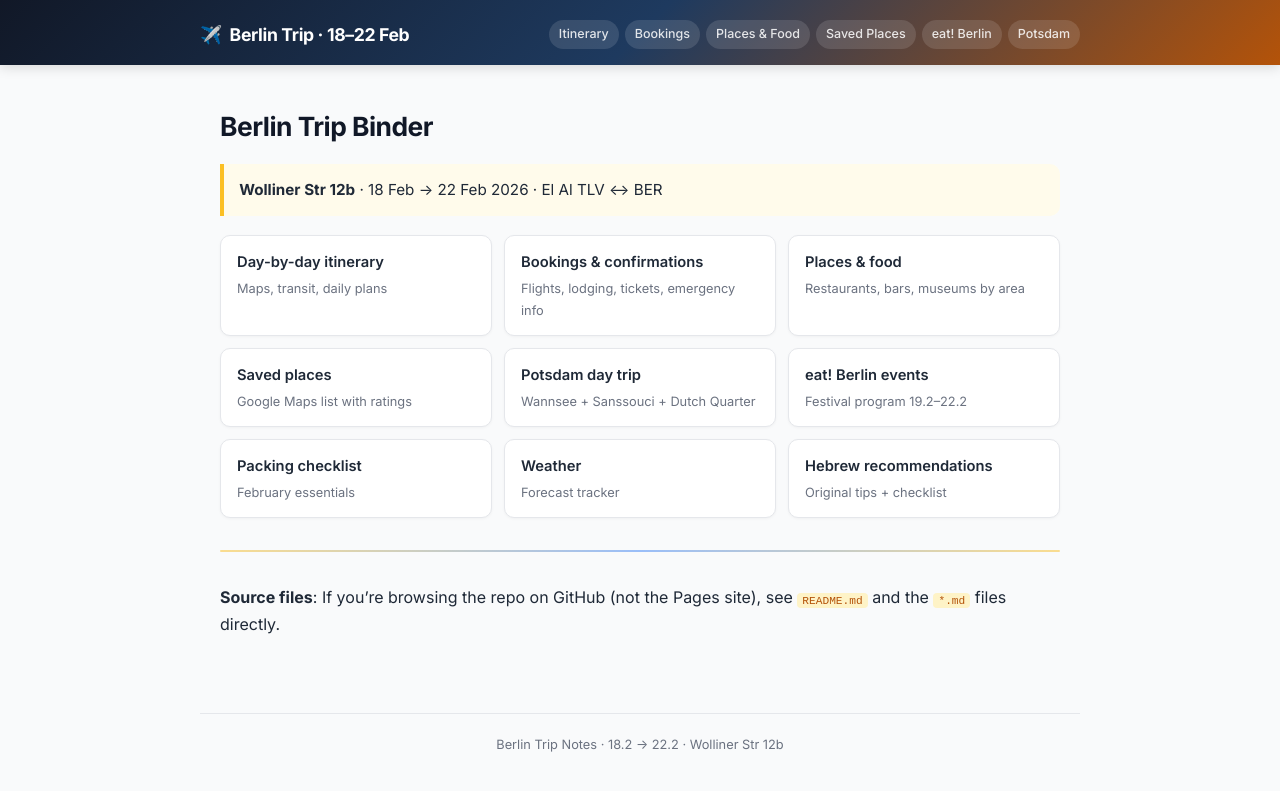
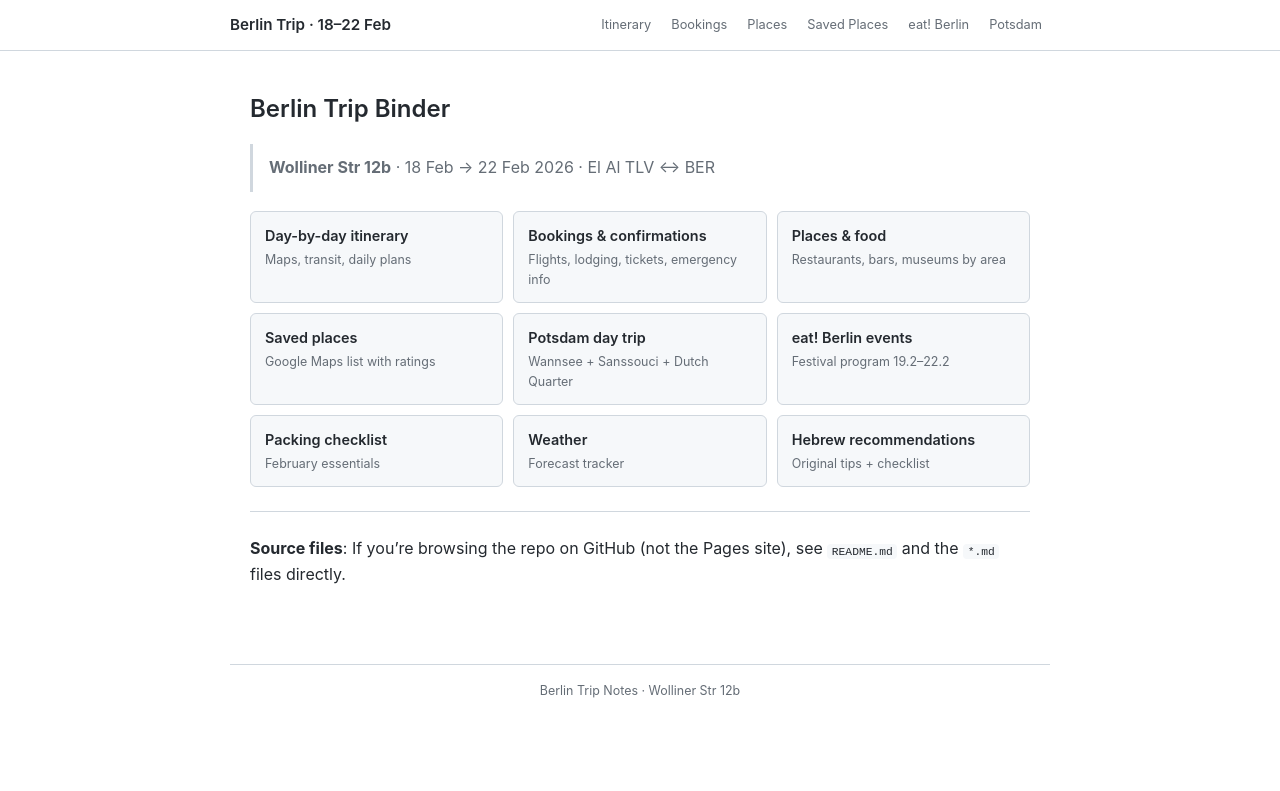
Before and after one commit to eran-benmoha/berlin-trip-notes, a Jekyll site: the page built from index.md, in a window 1280 px wide. Shown: the top 791 px of the page. Built offline with Jekyll 4.4.1, drawn with Linux system fonts in a browser that asks for light colours.

Commit message:
Simplify design — clean, minimal, no color overload
- White background, simple gray borders
- No gradients, no colored accents, no Google Fonts
- Minimal sticky header with plain text nav links
- GitHub-style neutral palette (gray-50, gray borders)
- Clean tables with light gray headers
- Simple blockquotes with gray left border
- Kept all mobile-responsive features and card homepage

Co-authored-by: eran-benmoha <eran-benmoha@users.noreply.github.com>

```diff
--- a/_layouts/default.html
+++ b/_layouts/default.html
@@ -4,69 +4,32 @@
   <meta charset="utf-8">
   <meta name="viewport" content="width=device-width, initial-scale=1.0">
   <title>{{ page.title | default: site.title }}</title>
-  <link rel="preconnect" href="https://fonts.googleapis.com">
-  <link href="https://fonts.googleapis.com/css2?family=Inter:wght@400;500;600;700&display=swap" rel="stylesheet">
   <style>
-    /* ============================================
-       Berlin Trip Binder — visual theme
-       ============================================ */
-
-    :root {
-      --amber-50:  #fffbeb;
-      --amber-100: #fef3c7;
-      --amber-200: #fde68a;
-      --amber-400: #fbbf24;
-      --amber-500: #f59e0b;
-      --amber-600: #d97706;
-      --amber-700: #b45309;
-      --blue-50:   #eff6ff;
-      --blue-100:  #dbeafe;
-      --blue-500:  #3b82f6;
-      --blue-600:  #2563eb;
-      --blue-700:  #1d4ed8;
-      --gray-50:   #f9fafb;
-      --gray-100:  #f3f4f6;
-      --gray-200:  #e5e7eb;
-      --gray-300:  #d1d5db;
-      --gray-500:  #6b7280;
-      --gray-700:  #374151;
-      --gray-800:  #1f2937;
-      --gray-900:  #111827;
-      --green-50:  #f0fdf4;
-      --green-500: #22c55e;
-      --green-700: #15803d;
-      --red-50:    #fef2f2;
-      --red-500:   #ef4444;
-      --red-700:   #b91c1c;
-      --radius:    10px;
-    }
-
     *, *::before, *::after { box-sizing: border-box; }
 
     body {
-      font-family: 'Inter', -apple-system, BlinkMacSystemFont, "Segoe UI",
-                   Roboto, Helvetica, Arial, sans-serif;
-      line-height: 1.65;
-      color: var(--gray-800);
-      background: var(--gray-50);
+      font-family: -apple-system, BlinkMacSystemFont, "Segoe UI", Roboto,
+                   Helvetica, Arial, sans-serif;
+      line-height: 1.6;
+      color: #24292f;
+      background: #fff;
       margin: 0;
       padding: 0;
       -webkit-text-size-adjust: 100%;
     }
 
-    /* ---------- header / hero ---------- */
+    /* ---------- header ---------- */
     .site-header {
-      background: linear-gradient(135deg, var(--gray-900) 0%, #1e3a5f 50%, var(--amber-700) 100%);
-      color: #fff;
-      padding: 20px 20px 16px;
+      border-bottom: 1px solid #d0d7de;
+      padding: 12px 20px;
       position: sticky;
       top: 0;
+      background: #fff;
       z-index: 100;
-      box-shadow: 0 2px 12px rgba(0,0,0,0.15);
     }
 
-    .site-header .header-inner {
-      max-width: 880px;
+    .header-inner {
+      max-width: 820px;
       margin: 0 auto;
       display: flex;
       align-items: center;
@@ -76,115 +39,63 @@
     }
 
     .site-title {
-      font-size: 1.1rem;
-      font-weight: 700;
-      letter-spacing: -0.02em;
-      display: flex;
-      align-items: center;
-      gap: 8px;
+      font-size: 0.95rem;
+      font-weight: 600;
+      color: #24292f;
     }
 
-    .site-title a { color: #fff; text-decoration: none; }
-    .site-title a:hover { opacity: 0.9; }
+    .site-title a { color: inherit; text-decoration: none; }
 
-    /* ---------- navigation pills ---------- */
-    .site-nav {
-      display: flex;
-      flex-wrap: wrap;
-      gap: 6px;
+    .site-nav { display: flex; flex-wrap: wrap; gap: 4px; }
+
+    .site-nav a {
+      font-size: 0.8rem;
+      color: #656d76;
+      padding: 3px 8px;
+      text-decoration: none;
+      border-radius: 4px;
     }
 
-    .site-nav a {
-      display: inline-block;
-      font-size: 0.78rem;
-      font-weight: 500;
-      color: rgba(255,255,255,0.85);
-      background: rgba(255,255,255,0.12);
-      padding: 4px 10px;
-      border-radius: 20px;
-      text-decoration: none;
-      transition: background 0.2s, color 0.2s;
-      white-space: nowrap;
-    }
+    .site-nav a:hover { background: #f6f8fa; color: #24292f; }
 
-    .site-nav a:hover {
-      background: rgba(255,255,255,0.25);
-      color: #fff;
-    }
-
-    /* ---------- main content area ---------- */
+    /* ---------- content ---------- */
     .content {
-      max-width: 880px;
+      max-width: 820px;
       margin: 0 auto;
       padding: 24px 20px 60px;
     }
 
     /* ---------- headings ---------- */
-    h1 {
-      font-size: 1.65rem;
-      font-weight: 700;
-      color: var(--gray-900);
-      margin: 0.6em 0 0.3em;
-      letter-spacing: -0.02em;
-    }
-
-    h2 {
-      font-size: 1.25rem;
-      font-weight: 700;
-      color: var(--gray-900);
-      margin: 1.8em 0 0.5em;
-      padding-bottom: 0.35em;
-      border-bottom: 3px solid var(--amber-400);
-      display: flex;
-      align-items: center;
-      gap: 8px;
-    }
-
-    h3 {
-      font-size: 1.05rem;
-      font-weight: 600;
-      color: var(--amber-700);
-      margin: 1.3em 0 0.3em;
-    }
+    h1 { font-size: 1.5rem; margin: 0.6em 0 0.4em; font-weight: 600; }
+    h2 { font-size: 1.2rem; margin: 1.5em 0 0.4em; font-weight: 600; padding-bottom: 0.3em; border-bottom: 1px solid #d0d7de; }
+    h3 { font-size: 1rem; margin: 1.2em 0 0.3em; font-weight: 600; }
 
     /* ---------- links ---------- */
-    a { color: var(--blue-600); text-decoration: none; }
-    a:hover { text-decoration: underline; color: var(--blue-700); }
+    a { color: #0969da; text-decoration: none; }
+    a:hover { text-decoration: underline; }
 
     /* ---------- lists ---------- */
-    ul, ol { padding-left: 1.3em; }
-    li { margin-bottom: 0.35em; }
-    li strong { color: var(--gray-900); }
+    ul, ol { padding-left: 1.4em; }
+    li { margin-bottom: 0.3em; }
 
     /* ---------- blockquotes ---------- */
     blockquote {
-      border-left: 4px solid var(--amber-400);
+      border-left: 3px solid #d0d7de;
       margin: 1em 0;
-      padding: 0.6em 1em;
-      background: var(--amber-50);
-      border-radius: 0 var(--radius) var(--radius) 0;
-      font-size: 0.95rem;
+      padding: 0.4em 1em;
+      color: #656d76;
     }
     blockquote p { margin: 0.3em 0; }
 
     /* ---------- horizontal rules ---------- */
-    hr {
-      border: none;
-      height: 2px;
-      background: linear-gradient(to right, var(--amber-400), var(--blue-500), var(--amber-400));
-      margin: 2em 0;
-      border-radius: 2px;
-      opacity: 0.5;
-    }
+    hr { border: none; border-top: 1px solid #d0d7de; margin: 1.5em 0; }
 
-    /* ---------- responsive tables ---------- */
+    /* ---------- tables ---------- */
     .table-wrapper {
       width: 100%;
       overflow-x: auto;
       -webkit-overflow-scrolling: touch;
       margin: 1em 0;
-      border-radius: var(--radius);
-      box-shadow: 0 1px 4px rgba(0,0,0,0.06);
     }
 
     table {
@@ -192,159 +103,119 @@
       width: 100%;
       min-width: 400px;
       font-size: 0.88rem;
-      background: #fff;
     }
 
     th, td {
-      border: 1px solid var(--gray-200);
-      padding: 10px 12px;
+      border: 1px solid #d0d7de;
+      padding: 8px 10px;
       text-align: left;
       vertical-align: top;
     }
 
-    th {
-      background: linear-gradient(to bottom, var(--gray-800), var(--gray-900));
-      color: #fff;
-      font-weight: 600;
-      font-size: 0.82rem;
-      text-transform: uppercase;
-      letter-spacing: 0.04em;
-      position: sticky;
-      top: 0;
-      border-color: var(--gray-700);
-    }
+    th { background: #f6f8fa; font-weight: 600; }
+    tr:nth-child(even) { background: #f6f8fa; }
 
-    tr:nth-child(even) { background: var(--gray-50); }
-    tr:hover { background: var(--amber-50); }
-
-    /* ---------- responsive iframes (maps) ---------- */
+    /* ---------- iframes ---------- */
     iframe {
       width: 100%;
       max-width: 100%;
       height: 300px;
       border: 0;
-      border-radius: var(--radius);
+      border-radius: 6px;
       margin: 1em 0;
-      box-shadow: 0 2px 8px rgba(0,0,0,0.1);
     }
 
     @media (min-width: 600px) {
       iframe { height: 350px; }
     }
 
-    /* ---------- details / collapsible ---------- */
+    /* ---------- details ---------- */
     details {
       margin: 0.8em 0;
-      padding: 0.6em 1em;
-      background: #fff;
-      border: 1px solid var(--gray-200);
-      border-left: 4px solid var(--blue-500);
-      border-radius: var(--radius);
-      box-shadow: 0 1px 3px rgba(0,0,0,0.04);
+      padding: 0.5em 0.8em;
+      background: #f6f8fa;
+      border: 1px solid #d0d7de;
+      border-radius: 6px;
     }
 
     details summary {
       cursor: pointer;
       font-weight: 600;
       font-size: 0.88rem;
-      color: var(--blue-600);
-      padding: 2px 0;
+      color: #24292f;
     }
 
-    details summary:hover { color: var(--blue-700); }
     details[open] summary { margin-bottom: 0.5em; }
 
-    /* ---------- code / inline ---------- */
+    /* ---------- code ---------- */
     code {
-      background: var(--amber-100);
-      color: var(--amber-700);
-      padding: 0.15em 0.45em;
+      background: #f6f8fa;
+      padding: 0.15em 0.4em;
       border-radius: 4px;
-      font-size: 0.86em;
-      font-weight: 500;
-    }
-
-    /* ---------- "sold out" badges ---------- */
-    td strong:first-child {
-      white-space: nowrap;
-    }
-
-    /* ---------- images ---------- */
-    img {
-      max-width: 100%;
-      height: auto;
-      border-radius: var(--radius);
-    }
-
-    /* ---------- mobile tweaks ---------- */
-    @media (max-width: 600px) {
-      .content { padding: 16px 14px 40px; }
-      body { font-size: 15px; }
-      h1 { font-size: 1.35rem; }
-      h2 { font-size: 1.1rem; }
-      h3 { font-size: 0.95rem; }
-      table { font-size: 0.8rem; }
-      th, td { padding: 7px 8px; }
-      .site-header { padding: 14px 14px 12px; }
-      .site-title { font-size: 0.95rem; }
-      .site-nav a { font-size: 0.72rem; padding: 3px 8px; }
-    }
-
-    /* ---------- footer ---------- */
-    .site-footer {
-      max-width: 880px;
-      margin: 0 auto;
-      padding: 20px;
-      text-align: center;
-      font-size: 0.8rem;
-      color: var(--gray-500);
-      border-top: 1px solid var(--gray-200);
+      font-size: 0.87em;
     }
 
     /* ---------- homepage cards ---------- */
     .page-cards {
       display: grid;
       grid-template-columns: repeat(auto-fill, minmax(220px, 1fr));
-      gap: 12px;
+      gap: 10px;
       margin: 1.2em 0;
     }
 
     .page-cards a {
       display: block;
-      padding: 14px 16px;
-      background: #fff;
-      border: 1px solid var(--gray-200);
-      border-radius: var(--radius);
+      padding: 12px 14px;
+      background: #f6f8fa;
+      border: 1px solid #d0d7de;
+      border-radius: 6px;
       text-decoration: none;
-      color: var(--gray-800);
+      color: #24292f;
       font-weight: 600;
-      font-size: 0.92rem;
-      transition: all 0.2s;
-      box-shadow: 0 1px 3px rgba(0,0,0,0.04);
+      font-size: 0.9rem;
     }
 
     .page-cards a:hover {
-      border-color: var(--amber-400);
-      box-shadow: 0 4px 12px rgba(251,191,36,0.15);
-      transform: translateY(-2px);
+      border-color: #0969da;
       text-decoration: none;
     }
 
     .page-cards a .card-desc {
       display: block;
       font-weight: 400;
-      font-size: 0.8rem;
-      color: var(--gray-500);
-      margin-top: 4px;
+      font-size: 0.78rem;
+      color: #656d76;
+      margin-top: 3px;
+    }
+
+    /* ---------- mobile ---------- */
+    @media (max-width: 600px) {
+      .content { padding: 16px 14px 40px; font-size: 15px; }
+      h1 { font-size: 1.3rem; }
+      h2 { font-size: 1.1rem; }
+      h3 { font-size: 0.95rem; }
+      table { font-size: 0.82rem; }
+      th, td { padding: 6px 8px; }
+      .site-header { padding: 10px 14px; }
+      .site-nav a { font-size: 0.74rem; }
+    }
+
+    /* ---------- footer ---------- */
+    .site-footer {
+      max-width: 820px;
+      margin: 0 auto;
+      padding: 16px 20px;
+      text-align: center;
+      font-size: 0.78rem;
+      color: #656d76;
+      border-top: 1px solid #d0d7de;
     }
 
     /* ---------- print ---------- */
     @media print {
-      body { background: #fff; }
       .content { max-width: 100%; padding: 0; }
       iframe, .site-header, .site-footer { display: none; }
       a { color: inherit; text-decoration: none; }
-      h2 { border-bottom-color: #000; }
     }
   </style>
 </head>
@@ -353,13 +224,12 @@
   <header class="site-header">
     <div class="header-inner">
       <div class="site-title">
-        <span>&#9992;&#65039;</span>
         <a href="{{ '/' | relative_url }}">Berlin Trip &middot; 18–22 Feb</a>
       </div>
       <nav class="site-nav">
         <a href="{{ '/01-itinerary' | relative_url }}">Itinerary</a>
         <a href="{{ '/02-bookings' | relative_url }}">Bookings</a>
-        <a href="{{ '/03-places-food' | relative_url }}">Places & Food</a>
+        <a href="{{ '/03-places-food' | relative_url }}">Places</a>
         <a href="{{ '/09-wife-places' | relative_url }}">Saved Places</a>
         <a href="{{ '/10-eat-berlin-events' | relative_url }}">eat! Berlin</a>
         <a href="{{ '/11-potsdam-day-trip' | relative_url }}">Potsdam</a>
@@ -372,12 +242,11 @@
   </main>
 
   <footer class="site-footer">
-    Berlin Trip Notes &middot; 18.2 &rarr; 22.2 &middot; Wolliner Str 12b
+    Berlin Trip Notes &middot; Wolliner Str 12b
   </footer>
 
 </body>
 <script>
-  /* Wrap all tables in a scrollable container for mobile */
   document.querySelectorAll('table').forEach(function(table) {
     if (!table.parentElement.classList.contains('table-wrapper')) {
       var wrapper = document.createElement('div');
```
